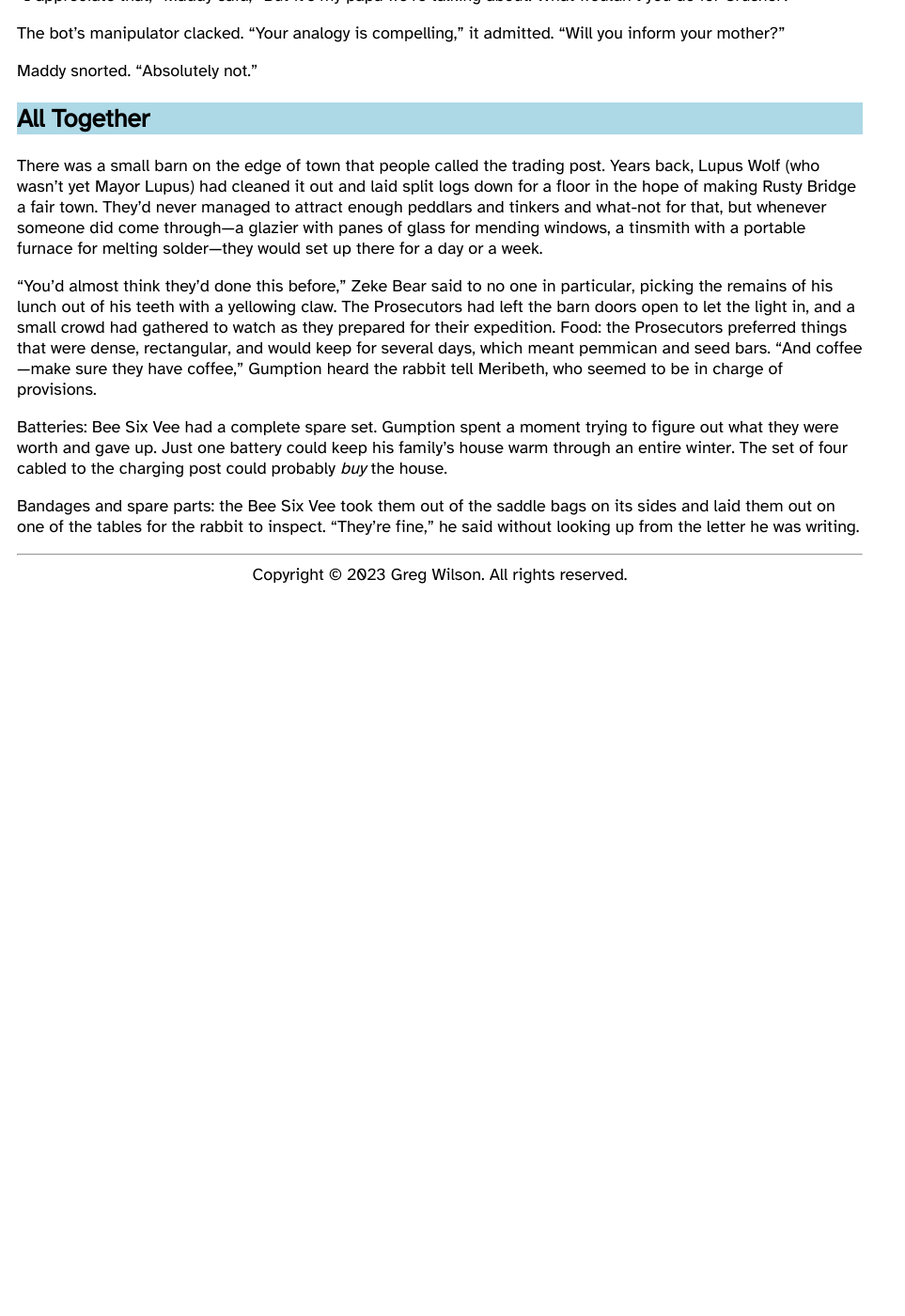
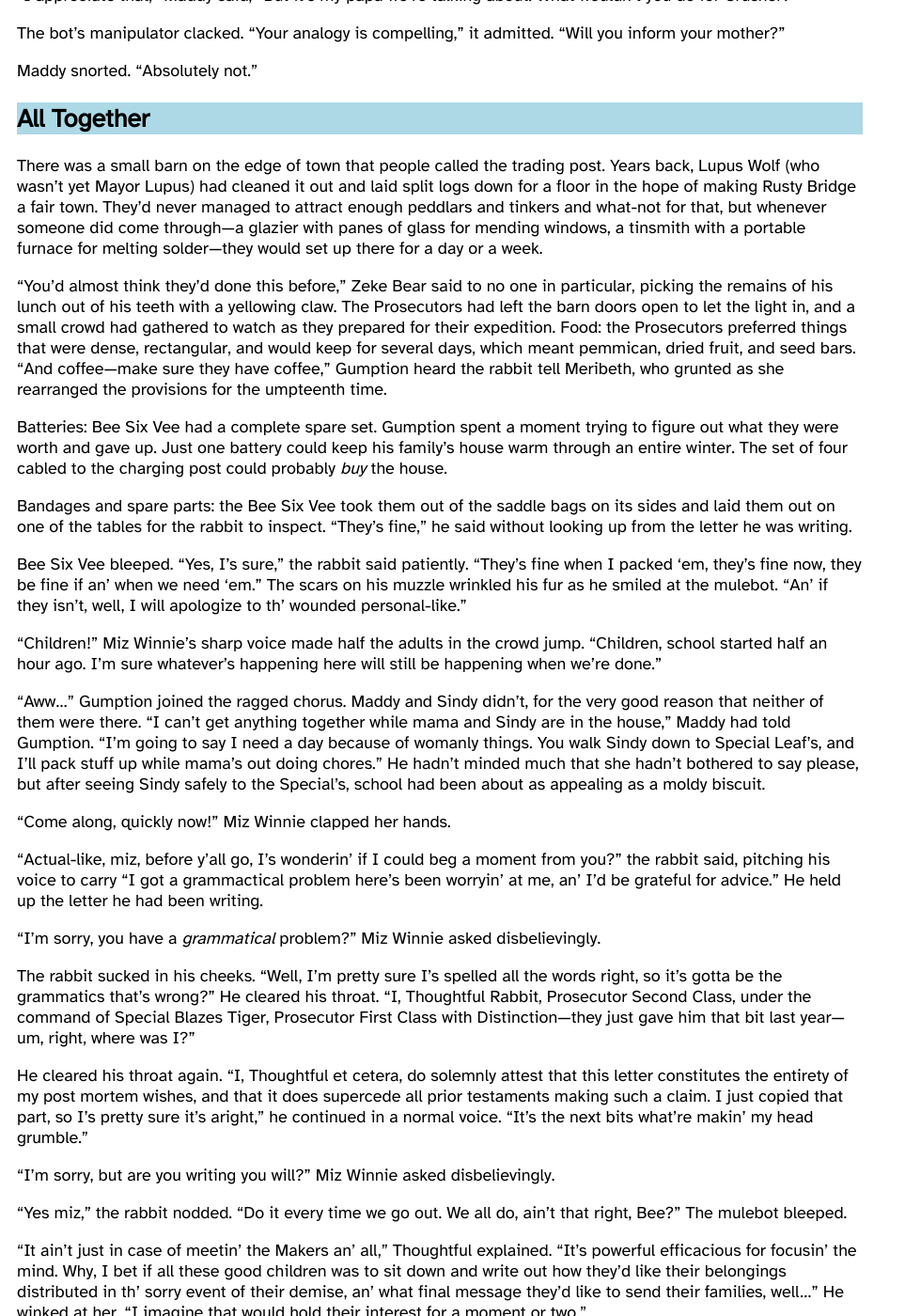
Before and after one commit to gvwilson/fiction, a Jekyll site: the page built from in-heck/index.md, in a window 1280 px wide and 1400 px high, scrolled down 23798 px. Shown: the whole window at 94% size, without its empty margins (0-963 px from the left). Built offline with Jekyll 4.4.1, drawn with Linux system fonts in a browser that asks for light colours; before the commit the page ends 24428 px from its top, so only the background shows below that; some of the changed text lies outside the part shown.

Commit message:
+534 words of In Heck

```diff
--- a/_data/status.csv
+++ b/_data/status.csv
@@ -27,6 +27,7 @@
 in-heck,2024-01-04,11133
 in-heck,2024-01-06,11942
 in-heck,2024-01-07,12456
+in-heck-2024-01-09,12990
 last-wolf,2023-09-01,41953
 leaderboard,2023-12-26,1094
 leaderboard,2023-12-27,1657
--- a/in-heck/index.md
+++ b/in-heck/index.md
@@ -2196,10 +2196,10 @@
 the Prosecutors preferred things that were dense,
 rectangular,
 and would keep for several days,
-which meant pemmican and seed bars.
+which meant pemmican, dried fruit, and seed bars.
 "And coffee—make sure they have coffee,"
 Gumption heard the rabbit tell Meribeth,
-who seemed to be in charge of provisions.
+who grunted as she rearranged the provisions for the umpteenth time.
 
 Batteries:
 Bee Six Vee had a complete spare set.
@@ -2212,7 +2212,110 @@
 the Bee Six Vee took them out of the saddle bags on its sides
 and laid them out on one of the tables
 for the rabbit to inspect.
-"They're fine,"
+"They's fine,"
 he said without looking up from the letter he was writing.
 
+Bee Six Vee bleeped.
+"Yes, I's sure," the rabbit said patiently.
+"They's fine when I packed 'em,
+they's fine now,
+they be fine if an' when we need 'em."
+The scars on his muzzle wrinkled his fur
+as he smiled at the mulebot.
+"An' if they isn't,
+well,
+I will apologize to th' wounded personal-like."
+
+"Children!"
+Miz Winnie's sharp voice made half the adults in the crowd jump.
+"Children,
+school started half an hour ago.
+I'm sure whatever's happening here will still be happening when we're done."
+
+"Aww…"
+Gumption joined the ragged chorus.
+Maddy and Sindy didn't,
+for the very good reason that neither of them were there.
+"I can't get anything together while mama and Sindy are in the house,"
+Maddy had told Gumption.
+"I'm going to say I need a day because of womanly things.
+You walk Sindy down to Special Leaf's,
+and I'll pack stuff up while mama's out doing chores."
+He hadn't minded much that she hadn't bothered to say please,
+but after seeing Sindy safely to the Special's,
+school had been about as appealing as a moldy biscuit.
+
+"Come along, quickly now!"
+Miz Winnie clapped her hands.
+
+"Actual-like,
+miz,
+before y'all go,
+I's wonderin' if I could beg a moment from you?"
+the rabbit said,
+pitching his voice to carry
+"I got a grammactical problem here's been worryin' at me,
+an' I'd be grateful for advice."
+He held up the letter he had been writing.
+
+"I'm sorry, you have a *grammatical* problem?"
+Miz Winnie asked disbelievingly.
+
+The rabbit sucked in his cheeks.
+"Well, I'm pretty sure I's spelled all the words right,
+so it's gotta be the grammatics that's wrong?"
+He cleared his throat.
+"I,
+Thoughtful Rabbit,
+Prosecutor Second Class,
+under the command of Special Blazes Tiger,
+Prosecutor First Class with Distinction—they just gave him
+that bit last year—um,
+right,
+where was I?"
+
+He cleared his throat again.
+"I,
+Thoughtful et cetera,
+do solemnly attest that this letter constitutes
+the entirety of my post mortem wishes,
+and that it does supercede all prior testaments making such a claim.
+I just copied that part,
+so I's pretty sure it's aright,"
+he continued in a normal voice.
+"It's the next bits what're makin' my head grumble."
+
+"I'm sorry, but are you writing you will?"
+Miz Winnie asked disbelievingly.
+
+"Yes miz,"
+the rabbit nodded.
+"Do it every time we go out.
+We all do,
+ain't that right,
+Bee?"
+The mulebot bleeped.
+
+"It ain't just in case of meetin' the Makers an' all,"
+Thoughtful explained.
+"It's powerful efficacious for focusin' the mind.
+Why,
+I bet if all these good children was to sit down and write out
+how they'd like their belongings distributed
+in th' sorry event of their demise,
+an' what final message they'd like to send their families,
+well…"
+He winked at her.
+"I imagine that would hold their interest for a moment or two."
+
+Miz Winnie stared at him for a moment.
+*Is she blushing?* Gumption wondered incredulously.
+
+But then she clapped her hands briskly.
+"All right, children,"
+she said in an absolutely-no-nonsense voice
+that straightened every spine within hearing range.
+"Back to school *now*.
+We have some writing to do."
+
 </section>
```
Also changed, not shown: status.svg.
